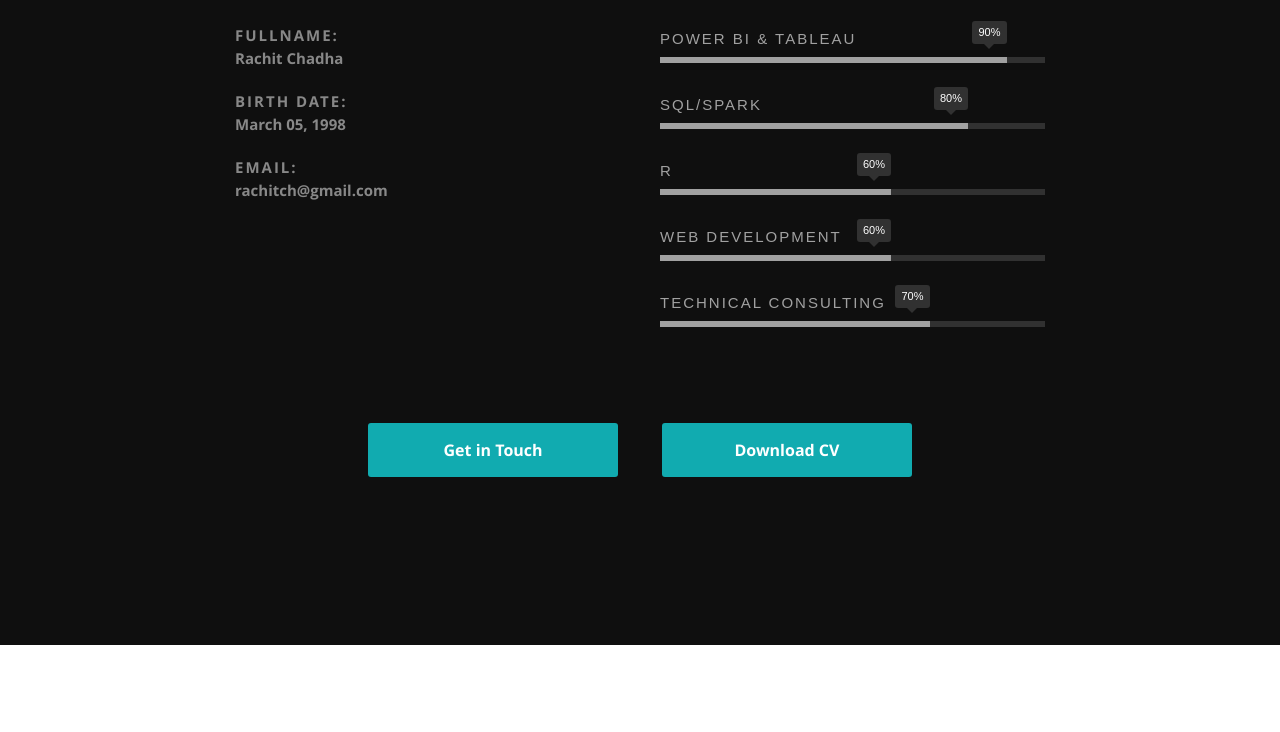
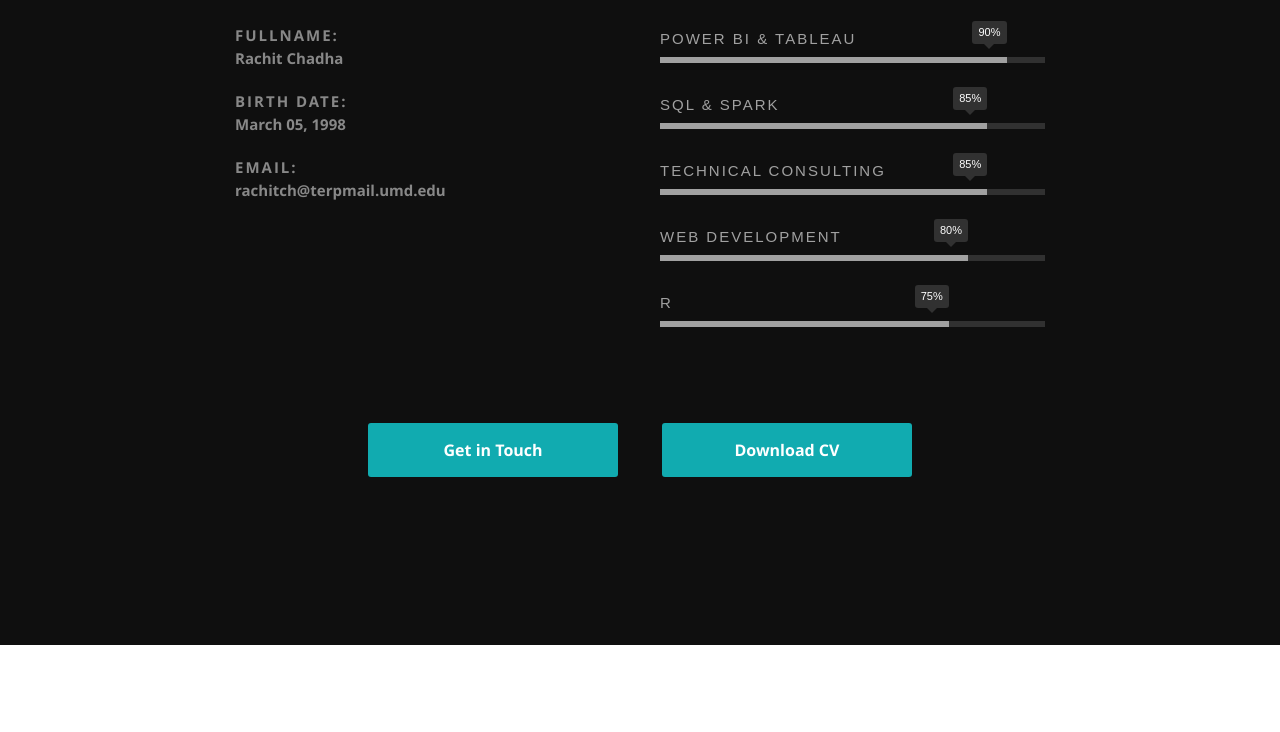
Before and after one commit to rachit-chadha/rachit-chadha.github.io, a plain HTML site: page index.html in a window 1280 px wide. Shown: the part 1565-2297 px from the top of the page. Drawn offline with nearby package versions, Linux system fonts and the light colour scheme.

Commit message:
email and %bar fix

```diff
--- a/index.html
+++ b/index.html
@@ -142,7 +142,7 @@
                </li>
                <li>
                   <strong>Email:</strong>
-                  <span>rachitch@gmail.com</span>
+                  <span>rachitch@terpmail.umd.edu</span>
                </li>
 
             </ul> <!-- /info-list -->
@@ -165,22 +165,22 @@
                   <strong>Power BI & Tableau</strong>
                </li>
                <li>
-                  <div class="progress percent80"><span>80%</span></div>
-                  <strong>SQL/Spark</strong>
+                  <div class="progress percent85"><span>85%</span></div>
+                  <strong>SQL & Spark</strong>
                </li>
                <li>
-                  <div class="progress percent60"><span>60%</span></div>
+                  <div class="progress percent85"><span>85%</span></div>
+                  <strong>Technical Consulting</strong>
+               </li>
+               <li>
+                  <div class="progress percent80"><span>80%</span></div>
+                  <strong>Web Development</strong>
+               </li>
+               <li>
+                  <div class="progress percent75"><span>75%</span></div>
                   <strong>R</strong>
                </li>
-               <li>
-                  <div class="progress percent60"><span>60%</span></div>
-                  <strong>Web Development</strong>
-               </li>
 
-               <li>
-                  <div class="progress percent70"><span>70%</span></div>
-                  <strong>Technical Consulting</strong>
-               </li>
 
 
 
@@ -279,7 +279,7 @@
 
                   <div class="timeline-content">
                     <h4><a href="https://careersinplay.umd.edu/rachit-chadha/" target="_blank">University of Maryland</a></h4>
-                    <p> Designed a web simulation with an agile approach that teaches cybersecurity and collaboration in STEM, funded by the National Science Foundation</p><p>Devised a learning analytics system using REST API interface with Python and MySQL, and integrated it into the University’s AWS infrastructure. More Details in <a href="#portfolio" title="projects" class="smoothscroll">projects</a></p>
+                    <p> Designed a web simulation with an agile approach that teaches cybersecurity and collaboration in STEM, funded by the National Science Foundation</p><p>Devised a learning analytics system using REST API interface with Python and MySQL, and integrated it into the University’s AWS infrastructure. More Details in <a href="#activities" title="activities" class="smoothscroll">activities</a></p>
                   </div>
 
                </div> <!-- /timeline-block -->
@@ -757,9 +757,9 @@
                   <p class="info">College of Information Studies, University of Maryland <span>&bull;</span> <em class="date">August 2019 - May 2020</em></p>
 
                   <p>
-                  Developed a web simulation to promote STEM Careers funded by the NSF. <br>
+                  Developed a web simulation to promote STEM Careers funded by National Science Foundation. <br>
                   Devised a Cloud integrated learning analytics system using REST with Python and MySQL <br>
-                  Lead a research initiative to scrape and present games data to BYU and Indiana universities.
+                  Lead a research initiative to scrape and present games data to BYU and Indiana partner universities.
                   <a href="https://careersinplay.umd.edu/rachit-chadha/" target="_blank">Link</a>
                   </p>
 
```
Also changed, not shown: images/portfolio/modals/qqq.jpg (added), 6 other files.
